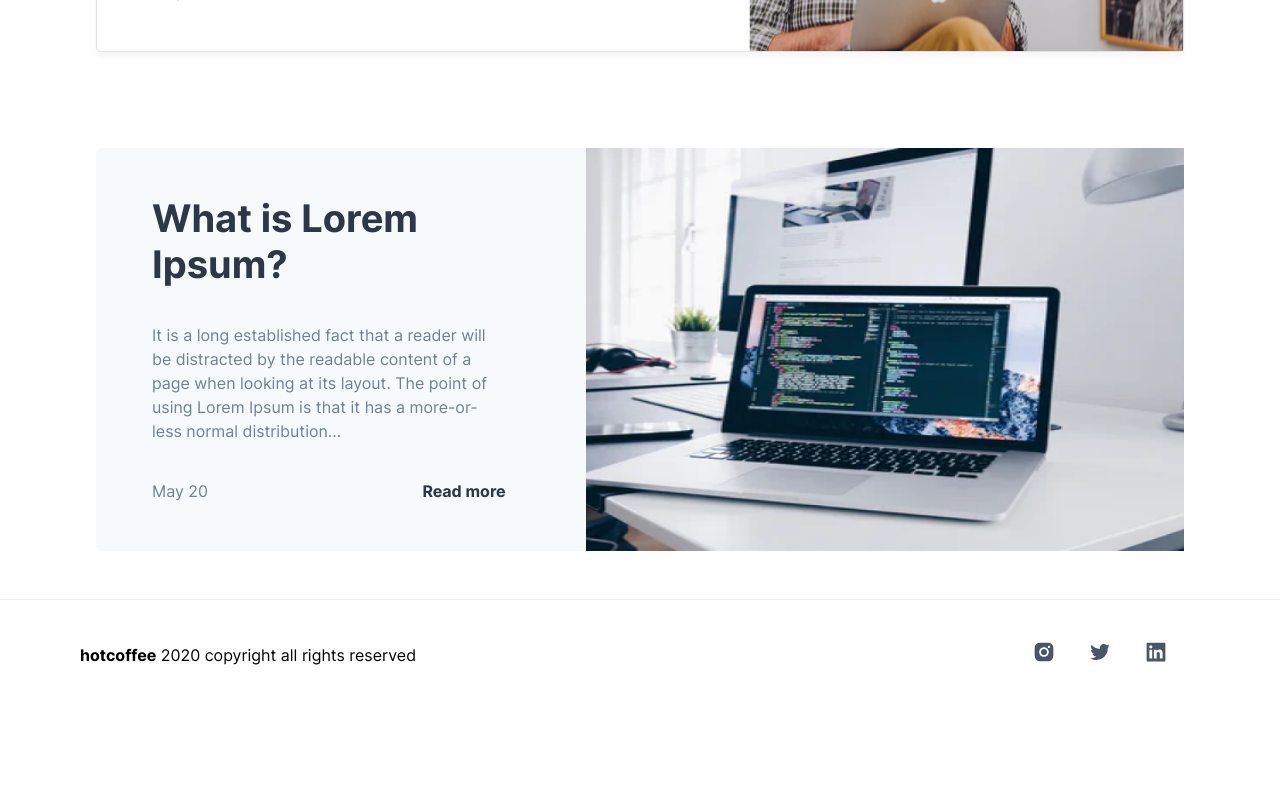
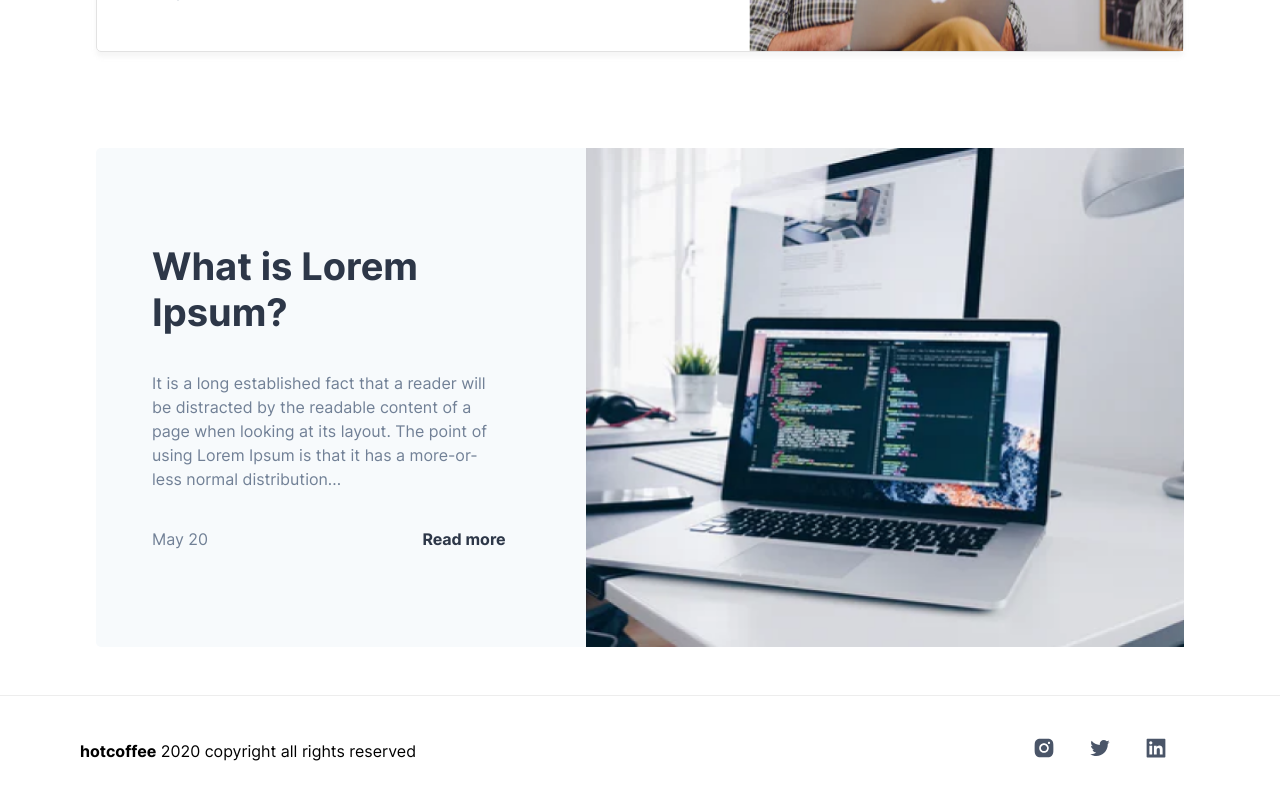
Before and after one commit to git0802/next-cms, a Next.js app: page / in a window 1280 px wide. Shown: the part 1032-1832 px from the top of the page. Before the commit the page ends 1742 px from the top, so only its background shows below. Built offline with nearby package versions, Linux system fonts and the light colour scheme; a web font is replaced by a local one.

Commit message:
fix: add padding y to hightlight section

```diff
--- a/components/highlight-card/index.tsx
+++ b/components/highlight-card/index.tsx
@@ -26,7 +26,7 @@ const HighlightSection: React.FC = () => {
       {/* Text */}
       <Flex
         flexDir="column"
-        py="12"
+        py="24"
         pl={{ sm: '8', lg: '14' }}
         pr={{ sm: '8', lg: '20' }}
         width={{ sm: '100%', lg: '45%' }}
```
